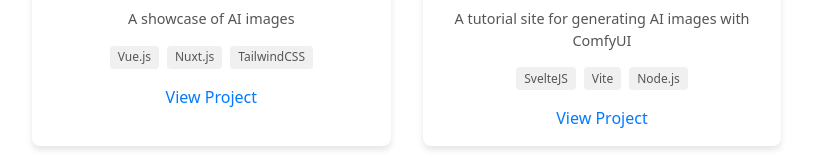
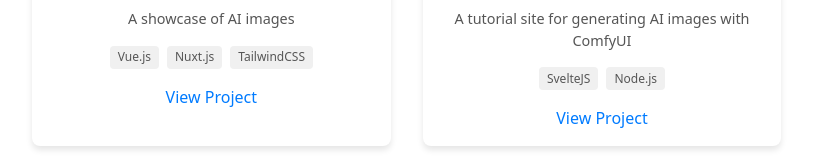
Before and after one commit to Mooshieblob1/ktvuong, a SvelteKit app: page / in a window 1280 px wide. Shown: the part 1150-1307 px from the top of the page, without its empty margins (38-868 px from the left). Built offline with nearby package versions, Linux system fonts and the light colour scheme.

Commit message:
Remove 'Vite' from tags in ComfyTut project details

```diff
--- a/src/routes/+page.svelte
+++ b/src/routes/+page.svelte
@@ -14,7 +14,7 @@
 			title: 'ComfyTut',
 			description: 'A tutorial site for generating AI images with ComfyUI',
 			image: 'site2img/thumb.webp',
-			tags: ['SvelteJS', 'Vite', 'Node.js'],
+			tags: ['SvelteJS', 'Node.js'],
 			link: 'https://comfytut.mooshieblob.com'
 		}
 	];
```
